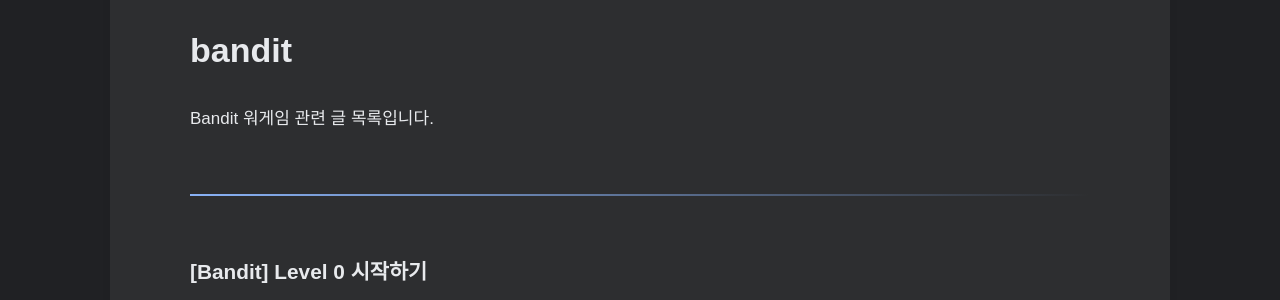
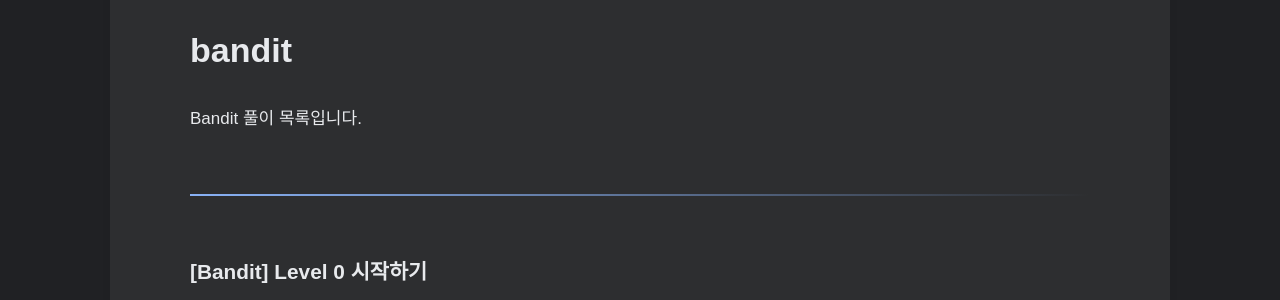
Before and after one commit to HamaP0/HamaP0.github.io, a Jekyll site: the page built from category/bandit.html, in a window 1280 px wide and 900 px high. Shown: the part 170-470 px from the top of the window. Built offline with Jekyll 4.4.1, drawn with Linux system fonts in a browser that asks for light colours; some web fonts are replaced.

Commit message:
Update bandit.html

```diff
--- a/category/bandit.html
+++ b/category/bandit.html
@@ -4,7 +4,7 @@
 category: bandit
 ---
 <h1>{{ page.category }}</h1>
-<p>Bandit 워게임 관련 글 목록입니다.</p>
+<p>Bandit 풀이 목록입니다.</p>
 <hr>
 {% assign category_posts = site.posts | where_exp: "post", "post.categories contains page.category" | sort: "date" %}
 <ul class="post-list">
```
